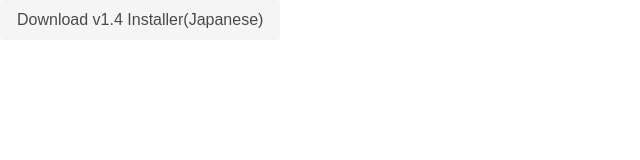
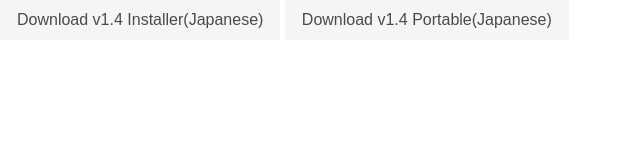
Before and after one commit to HSP3Widget-Official/HSP3Widget-Official.github.io, a plain HTML site: page index.html in a window 1280 px wide. Shown: the whole page, without its empty margins (0-640 px from the left). Drawn offline with nearby package versions, Linux system fonts and the light colour scheme.

Commit message:
Update index.html

```diff
--- a/index.html
+++ b/index.html
@@ -22,6 +22,7 @@
   </head>
   <body>
     <button onclick="dl_v14_jp()" class="button is-light">Download v1.4 Installer(Japanese)</button>
+    <button onclick="dl_v14_portable_jp()" class="button is-light">Download v1.4 Portable(Japanese)</button>
     <!-- <a href="https://hsp3widget-official.github.io/Setup_14.exe" download>Download v1.4 (Japanese)</a> -->
   </body>
 </html>
```
